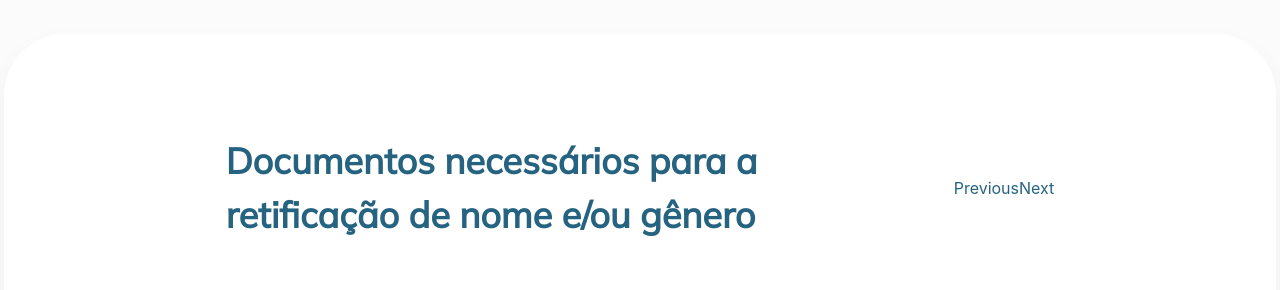
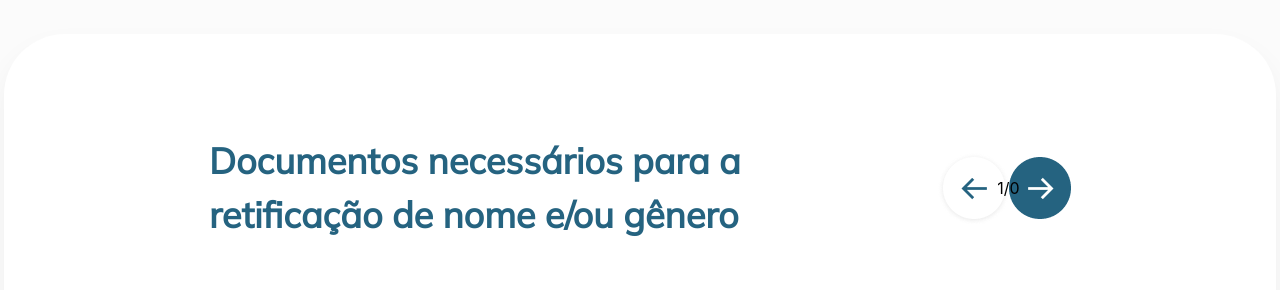
Before and after one commit to Caionnc/ods10-web-ioasys-bootcamp, a React (Create React App) app: page / in a window 1280 px wide. Shown: the part 3540-3830 px from the top of the page. Built offline with nearby package versions, Linux system fonts and the light colour scheme; no server answers.

Commit message:
React paginate buttons position correction

```diff
--- a/src/components/DocumentCard/index.jsx
+++ b/src/components/DocumentCard/index.jsx
@@ -14,11 +14,21 @@ const DocumentCard = () => {
   const [documentLink, setDocumentLink] = useState("");
   const [pageNumber, setPageNumber] = useState(0);
 
+  const [currentPage, setCurrentPage] = useState(1);
+
   const documentsPerPage = 3;
   const pagesVisited = pageNumber * documentsPerPage;
 
   const pageCount = Math.ceil(documents.length / documentsPerPage);
   //If you want to show the Pages
+
+  /*SIMPLE PAGINATION WITH NO PACKAGE*/
+  const indexOfLastDocument = currentPage * documentsPerPage;
+  const indexOfFirstDocument = indexOfLastDocument - documentsPerPage;
+  const currentDocument = documents.slice(
+    indexOfFirstDocument,
+    indexOfLastDocument
+  );
 
   const changePage = ({ selected }) => {
     setPageNumber(selected);
@@ -46,21 +56,9 @@ const DocumentCard = () => {
             gênero
           </p>
           <div className="necessary-docs-header-buttons-container">
-            {/* <button
-              className="necessary-docs-header-previous-buttons"
-              onClick={() => {
-                changePage(2);
-              }}
-            >
-              <img src={whitePageButton} alt="" />
-            </button>
-            <span>{`${pageNumber}/${pageCount}`}</span>
-            <button className="necessary-docs-header-next-buttons">
-              <img src={bluePageButton} alt="" onClick={() => {}} />
-            </button> */}
             <ReactPaginate
-              nextLabel="Next"
-              previousLabel="Previous"
+              nextLabel=""
+              previousLabel=""
               pageCount={pageCount}
               onPageChange={changePage}
               containerClassName={"necessary-docs-header-buttons-container"}
@@ -68,19 +66,10 @@ const DocumentCard = () => {
               nextLinkClassName={"nextBttn"}
               disabledClassName={"paginationDisabled"}
               activeClassName={"paginationActive"}
-            />
-
-            {/* <ReactPaginate
-              nextLabel="Anterior"
-              previousLabel="Proximo"
-              pageCount={pageCount}
-              onPageChange={changePage}
-              containerClassName={"necessary-docs-header-buttons-container"}
-              previousLinkClassName={"necessary-docs-header-previous-button"}
-              nextLinkClassName={"necessary-docs-header-next-button"}
-              disabledClassName={"necessary-docs-header-previous-button"}
-              activeClassName={""}
-            /> */}
+            >
+              {" "}
+            </ReactPaginate>
+            <p className="pageCounter">{`${pageNumber + 1}/${pageCount}`}</p>
           </div>
         </div>
       </div>
--- a/src/components/DocumentCard/styles.css
+++ b/src/components/DocumentCard/styles.css
@@ -159,24 +159,11 @@
   flex-direction: row;
   justify-content: center;
   align-items: center;
-
-  height: 62px;
   list-style: none;
 }
 
 .necessary-docs-header-buttons-container a {
-  color: #256380;
-}
-
-.necessary-docs-header-previous-button {
-  background-image: url("../../assets/images/whitePageButton.png");
-
-  height: 62px;
-
-  /* border-width: 0px;
-  background-color: transparent; */
-
-  cursor: pointer;
+  color: transparent;
 }
 
 li.previous {
@@ -190,17 +177,30 @@ li.previous {
 
   cursor: pointer;
 }
-li.previous a.previousBttn {
+a.previousBttn {
+  display: flex;
+  justify-content: center;
+  align-items: center;
+  color: transparent;
+  position: sticky;
+  top: 3695px; /*top 3695px -> Equals Position*/
+  left: 1125px; /*left 1125px -> Equals Position*/
   background-image: url("../../assets/images/whitePageButton.png");
+  height: 72px;
+  width: 72px;
 }
 
-
-.necessary-docs-header-next-button {
+a.nextBttn {
+  display: flex;
+  justify-content: center;
+  align-items: center;
+  color: transparent;
+  position: sticky;
+  z-index: 1;
+  top: 3700px;
   background-image: url("../../assets/images/bluePageButton.png");
   height: 62px;
   width: 62px;
-
-  cursor: pointer;
 }
 
 li.next {
@@ -214,3 +214,14 @@ li.next {
   */
   cursor: pointer;
 }
+
+.pageCounter{
+  position: absolute;
+  top: auto;
+  bottom: auto;
+  right: auto;
+  left: auto;
+  z-index: 1;
+
+  margin-left: 49px;
+}
```
